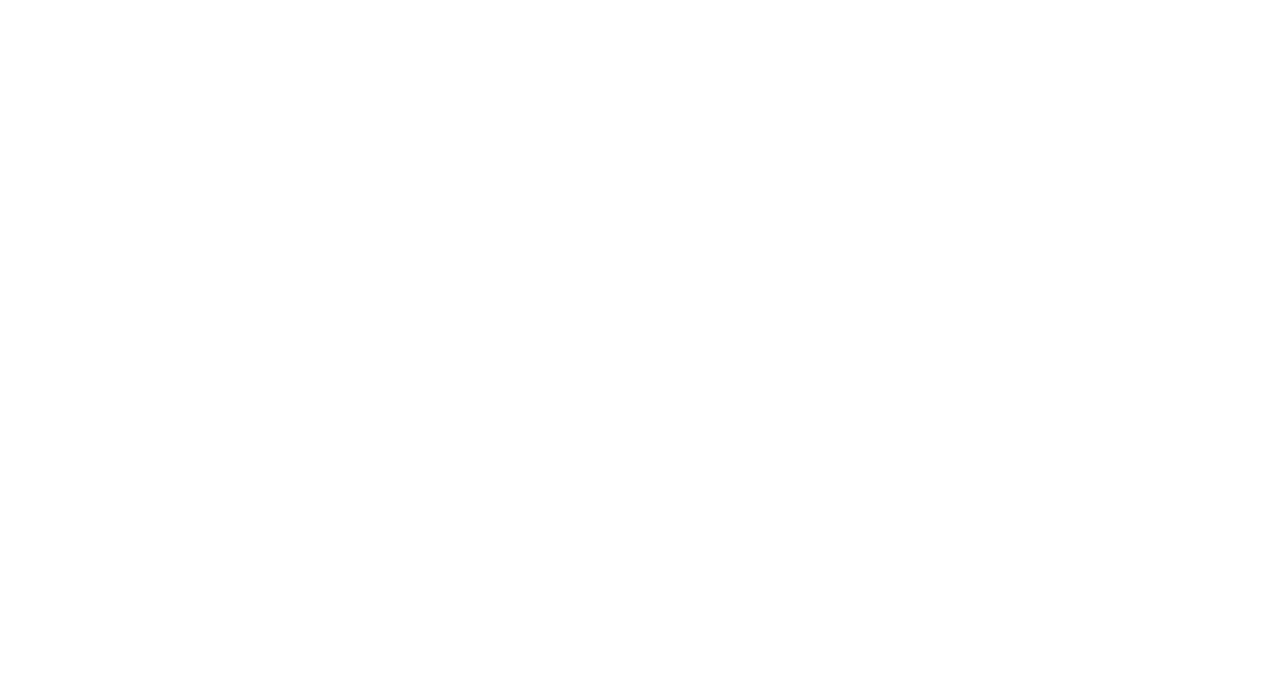
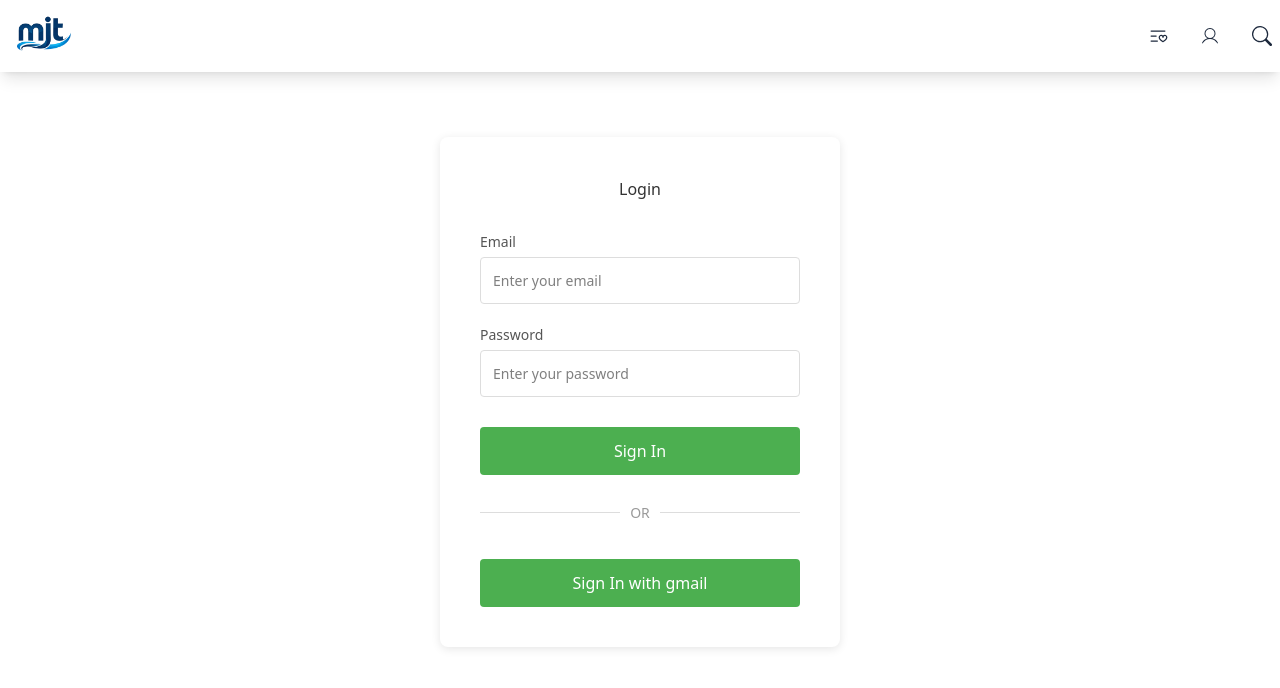
Before and after one commit to MJImran/anime-tracker-app, a React (Vite) app: page /#/login in a window 1280 px wide. Shown: the top 688 px of the page. Built offline with nearby package versions, Linux system fonts and the light colour scheme.

Commit message:
routing-fix

```diff
--- a/src/App.jsx
+++ b/src/App.jsx
@@ -1,21 +1,33 @@
 import { useState } from "react";
 import Home from "./pages/Home";
 import MyAnime from "./pages/MyAnime";
+import Login from "./pages/Login";
 import AnimeDetails from "./pages/AnimeDetails";
+import Authentication from "./components/Authentication";
+import AuthProvider from "./context/AuthContext";
 import Layout from "./components/Layout";
-import { BrowserRouter, Routes, Route } from "react-router-dom";
+import { HashRouter, BrowserRouter, Routes, Route } from "react-router-dom";
 
 function App() {
   return (
-    <BrowserRouter basename="/anime-tracker-app">
+    <HashRouter>
       <Routes>
         <Route element={<Layout />}>
-          <Route path="/" element={<Home />} />
-          <Route path="/my-anime" element={<MyAnime name="jamiu" />} />
-          <Route path="/anime-details/:id" element={<AnimeDetails />} />
+          <Route index element={<Home />} />
+          <Route path="login" element={<Login />} />
+          <Route path="anime-details/:id" element={<AnimeDetails />} />
+          <Route
+            element={
+              <AuthProvider>
+                <Authentication />
+              </AuthProvider>
+            }
+          >
+            <Route path="my-anime" element={<MyAnime name="jamiu" />} />
+          </Route>
         </Route>
       </Routes>
-    </BrowserRouter>
+    </HashRouter>
   );
 }
 
--- /dev/null
+++ b/src/components/Authentication.jsx
@@ -0,0 +1,17 @@
+import { useState, useContext } from "react";
+import { Outlet, Navigate } from "react-router-dom";
+import { useAuth } from "../context/AuthContext";
+import { verifyUser } from "../api/firebase";
+
+export default function Authentication() {
+  const value = useAuth();
+  const [verified, setVerified] = useState(false);
+  console.log(value);
+
+  verifyUser(setVerified);
+  if (!verified) {
+    return <Navigate to="/login" />;
+  } else {
+    return <Outlet />;
+  }
+}
--- a/src/components/Header.jsx
+++ b/src/components/Header.jsx
@@ -1,7 +1,7 @@
 import React from "react";
 import SeacrhModal from "../components/SeacrhModal";
 import { BsSearch } from "react-icons/bs";
-import { PiListHeart } from "react-icons/pi";
+import { PiListHeart, PiUserLight } from "react-icons/pi";
 import { RiHome2Line } from "react-icons/ri";
 import logo from "../assets/logo.png";
 import { Link } from "react-router-dom";
@@ -24,6 +24,10 @@ export default function Header() {
               <PiListHeart />
             </Link>
 
+            <Link to="/login">
+              <PiUserLight />
+            </Link>
+
             <span
               onClick={() => {
                 setIsModal((prev) => !prev);
--- a/src/components/Suggestion.jsx
+++ b/src/components/Suggestion.jsx
@@ -5,6 +5,8 @@ export default function Suggestion() {
   const [suggestion, setSuggestion] = useState([]);
   const [isLoading, setIsLoading] = useState(false);
   const [error, setError] = useState(null);
+
+  // const [];
 
   useEffect(() => {
     setIsLoading(true);
--- /dev/null
+++ b/src/context/AuthContext.jsx
@@ -0,0 +1,18 @@
+import { createContext, useContext, useEffect, useState } from "react";
+import { auth } from "../api/firebase";
+
+const AuthContext = createContext();
+
+export const useAuth = () => {
+  return useContext(AuthContext);
+};
+
+export default function AuthProvider({ children }) {
+  console.log("authprovider live");
+
+  return (
+    <AuthContext.Provider value="your value goes here">
+      {children}
+    </AuthContext.Provider>
+  );
+}
--- a/src/index.css
+++ b/src/index.css
@@ -9,3 +9,156 @@
     scrollbar-width: none;
   }
 }
+.to-login {
+  width: 100%;
+  display: flex;
+  justify-content: center;
+  align-items: center;
+  min-height: 100vh;
+}
+
+.login-container {
+  background: white;
+  padding: 40px;
+  border-radius: 8px;
+  box-shadow: 0 2px 10px rgba(0, 0, 0, 0.1);
+  width: 100%;
+  max-width: 400px;
+}
+
+h2 {
+  margin-bottom: 30px;
+  color: #333;
+  text-align: center;
+}
+
+.form-group {
+  margin-bottom: 20px;
+}
+
+label {
+  display: block;
+  margin-bottom: 5px;
+  color: #555;
+  font-size: 14px;
+}
+
+input {
+  width: 100%;
+  padding: 12px;
+  border: 1px solid #ddd;
+  border-radius: 4px;
+  font-size: 14px;
+}
+
+input:focus {
+  outline: none;
+  border-color: #4caf50;
+}
+
+.btn {
+  width: 100%;
+  padding: 12px;
+  background: #4caf50;
+  color: white;
+  border: none;
+  border-radius: 4px;
+  font-size: 16px;
+  cursor: pointer;
+  margin-top: 10px;
+}
+
+.btn:hover {
+  background: #45a049;
+}
+
+.divider {
+  text-align: center;
+  margin: 25px 0;
+  position: relative;
+}
+
+.divider::before {
+  content: "";
+  position: absolute;
+  left: 0;
+  top: 50%;
+  width: 100%;
+  height: 1px;
+  background: #ddd;
+}
+
+.divider span {
+  background: white;
+  padding: 0 10px;
+  position: relative;
+  color: #999;
+  font-size: 14px;
+}
+
+.google-btn {
+  width: 100%;
+  padding: 12px;
+  background: white;
+  color: #444;
+  border: 1px solid #ddd;
+  border-radius: 4px;
+  font-size: 16px;
+  cursor: pointer;
+  display: flex;
+  align-items: center;
+  justify-content: center;
+  gap: 10px;
+}
+
+.google-btn:hover {
+  background: #f8f8f8;
+  border-color: #ccc;
+}
+
+.google-icon {
+  width: 18px;
+  height: 18px;
+}
+
+.forgot-password {
+  text-align: center;
+  margin-top: 15px;
+}
+
+.forgot-password a {
+  color: #4caf50;
+  text-decoration: none;
+  font-size: 14px;
+}
+
+.forgot-password a:hover {
+  text-decoration: underline;
+}
+
+.signup-link {
+  text-align: center;
+  margin-top: 20px;
+  color: #666;
+  font-size: 14px;
+}
+
+.signup-link span {
+  color: #4caf50;
+  text-decoration: none;
+  font-weight: 500;
+}
+
+.signup-link span:hover {
+  text-decoration: underline;
+  cursor: pointer;
+}
+
+.hidden {
+  display: none;
+}
+.container {
+  max-width: 100rem;
+  margin: 0 auto;
+  padding: 3rem;
+}
--- a/src/pages/AnimeDetails.jsx
+++ b/src/pages/AnimeDetails.jsx
@@ -6,6 +6,7 @@ import { IoMdAdd } from "react-icons/io";
 
 export default function AnimeDetails() {
   const [animeDetails, setAnimeDetails] = React.useState({});
+  const [hasAdded, setHasAdded] = React.useState(false);
   const [isTrue, setIsTrue] = React.useState(true);
   const [more, setMore] = React.useState(false);
   const params = useParams();
@@ -41,11 +42,10 @@ export default function AnimeDetails() {
         <button
           className="w-4/5 bg-green-500 py-3 text-base uppercase cursor-pointer"
           onClick={() => {
-            add2Db("anime", animeDetails);
-            console.log("clicked");
+            add2Db("anime", { ...animeDetails, isInList: true }, setHasAdded);
           }}
         >
-          add to list <span className="font-semibold text-xl">+</span>
+          {hasAdded ? "remove from list" : "add to list"}
         </button>
         <button className="w-2/6 bg-blue-500 flex items-center justify-center text-2xl py-3 grow">
           <FaRegHeart />
--- /dev/null
+++ b/src/pages/Login.jsx
@@ -0,0 +1,45 @@
+import { useState } from "react";
+import { handleGmailLogin } from "../api/firebase";
+
+export default function Login() {
+  function verify() {
+    console.log(handleGmailLogin().then((res) => console.log(res)));
+  }
+
+  return (
+    <div className=" h-[80vh] flex justify-center items-center">
+      <div className="login-container" id="loginForm">
+        <h2>Login</h2>
+        <div className="form-group">
+          <label htmlFor="email">Email</label>
+          <input
+            type="email"
+            id="email"
+            placeholder="Enter your email"
+            required
+          />
+        </div>
+        <div className="form-group">
+          <label htmlFor="password">Password</label>
+          <input
+            type="password"
+            id="password"
+            placeholder="Enter your password"
+            required
+          />
+        </div>
+        <button className="btn" id="login">
+          Sign In
+        </button>
+
+        <div className="divider">
+          <span>OR</span>
+        </div>
+
+        <button className="btn" onClick={verify}>
+          Sign In with gmail
+        </button>
+      </div>
+    </div>
+  );
+}
--- a/src/pages/MyAnime.jsx
+++ b/src/pages/MyAnime.jsx
@@ -9,13 +9,13 @@ export default function MyAnime() {
     getCol("anime", setList);
   }, []);
 
-  const suggestions = list.map((anime, index) => (
+  const myList = list.map((anime, index) => (
     <Card key={index} anime={anime} id={index} />
   ));
 
   return (
     <section className="mt-6 px-3 grid grid-cols-3 gap-2 sm:grid-cols-3 md:grid-cols-4">
-      {suggestions}
+      {myList}
     </section>
   );
 }
```
Also changed, not shown: src/api/firebase.js (+73 -1 lines).
